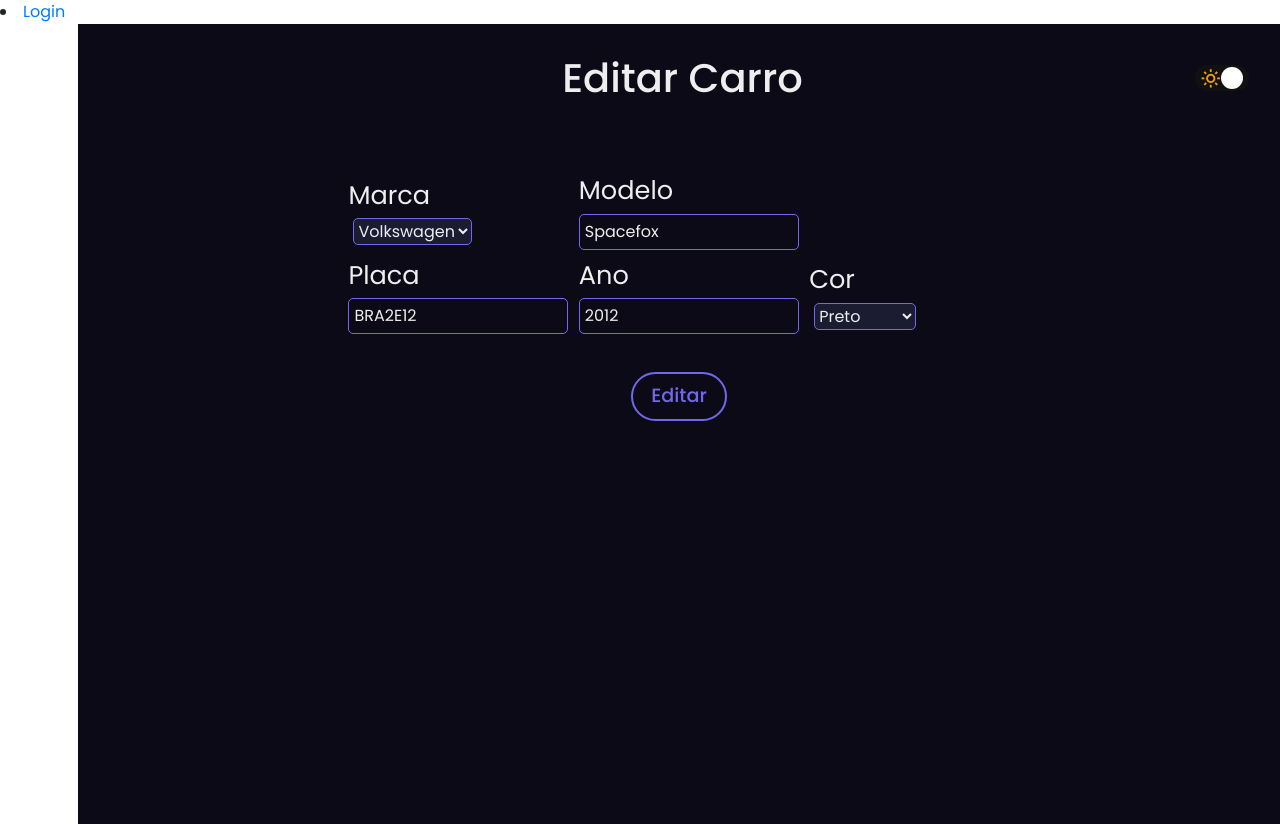
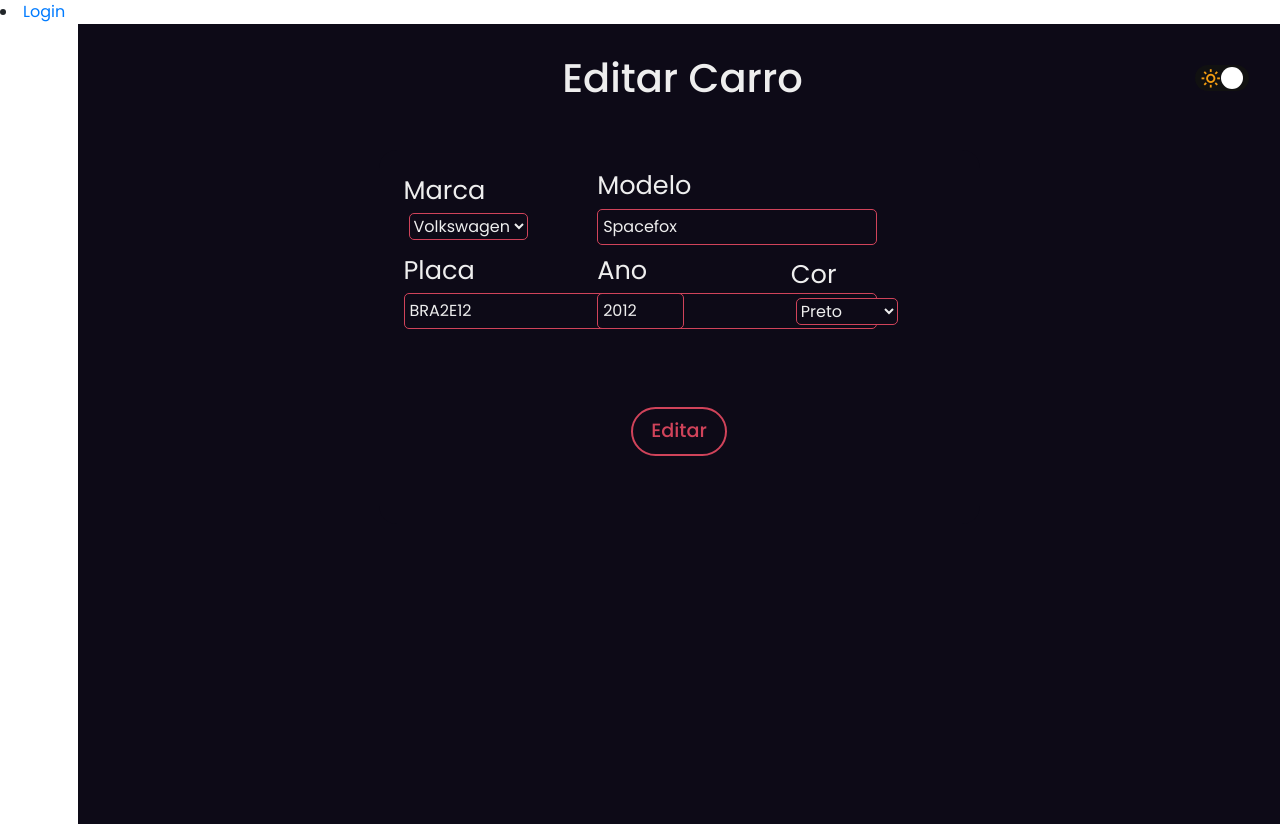
Before and after one commit to kovu176/Mecdev, a Django app: page /clientes/carro/2/update in a window 1280 px wide, after a click that opens the changed part. Run offline with Django 4.2, Linux system fonts and the light colour scheme; data comes from the database, SQL or seed files in the repository; both versions use the stored data as it was after the commit; some libraries are stand-ins or nearby versions.

Commit message:
atualizado

```diff
--- a/clientes/templates/carro_update.html
+++ b/clientes/templates/carro_update.html
@@ -64,24 +64,24 @@
             </div>
         </div>
         <div class="row">
-            <div class="col-md-4">
+            <div class="col-lg-4">
                 <h2>Placa</h2>
                 {{form.placa}}
 
 
             </div>
-            <div class="col-md-4">
+            <div class="col-lg-4">
                 <h2>Ano</h2>
                 {{form.ano}}
             </div>
-            <div class="col-md-4">
+            <div class="col-lg-4">
                 <h2>Cor</h2>
                 {{form.cor}}
             </div>
 
         </div>
         <div class="row">
-            <div class="col-md-12">
+            <div class="col-lg-12">
                 <button type="submit" id="cadastrar">Editar</button>
             </div>
         </div>
--- a/static/form.css
+++ b/static/form.css
@@ -25,20 +25,22 @@
 
 
 .container{
+
     margin-top: 40px;
-    width: 60%;
+    width: 50%;
     background: var(--dark-color) ;
     border-radius: 18px;
-    padding: 15px;
+    padding: 10px;
 
 
 }
 
 .container input {
+
     padding: 5px;
-    width: 220px;
+    width: 280px;
     border-radius: 5px;
-    border: 1px solid #7267EF;
+    border: 1px solid var(--main-color);
     background: transparent;
     color: #EEEEEE;
 
@@ -49,8 +51,8 @@
 .container select {
     margin-left: 5px;
     border-radius: 5px;
-    border: 1px solid #7267EF;
-    background: #1b1c31;
+    border: 1px solid var(--main-color);
+    background: var(--dark-color);
     color: #EEEEEE;
 
 }
@@ -69,6 +71,14 @@
     align-items: center;
 }
 
+.col-lg-12{
+    display: flex;
+    margin: 20px auto;
+    justify-content: center;
+    align-items: center;
+}
+
+
 .row {
     display: flex;
     align-items: center;
@@ -80,13 +90,13 @@
 #cadastrar {
     text-decoration: none;
     font-size: 1.2rem;
-    color: #7267EF;
+    color: var(--main-color);
     margin: 8px 15px;
     font-weight: 500;
     padding: 8px 18px;
     transition: .2s;
     border-radius: 30px;
-    border: 2px solid #7267EF;
+    border: 2px solid var(--main-color);
     background: transparent;
     justify-content: center;
     align-items: center;
@@ -98,11 +108,11 @@
 #cadastrar:hover {
 
     color: #EEEEEE;
-    background: #7267EF;
+    background: var(--main-color);
 
 }
 
 .pinto{
-    color: #7267EF;
+    color: var(--main-color);
 
 }
```
Also changed, not shown: clientes/templates/carro_create.html (+22 -2 lines), clientes/templates/carro_delete.html (+25 -2 lines), clientes/templates/carro_detail.html (+27 -6 lines), clientes/templates/clientes_create.html (+23 -2 lines), clientes/templates/clientes_delete.html (+23 -2 lines), clientes/templates/clientes_detail.html (+24 -2 lines), clientes/templates/clientes_update.html (+21 -2 lines), clientes/templates/servicos_create.html (+24 -2 lines), clientes/templates/servicos_delete.html (+22 -2 lines), clientes/templates/servicos_detail.html (+24 -2 lines), clientes/templates/servicos_update.html (+25 -2 lines), clientes/models.py (line endings or trailing spaces), db.sqlite3, static/lightmode.js (line endings or trailing spaces), 1 other file.
